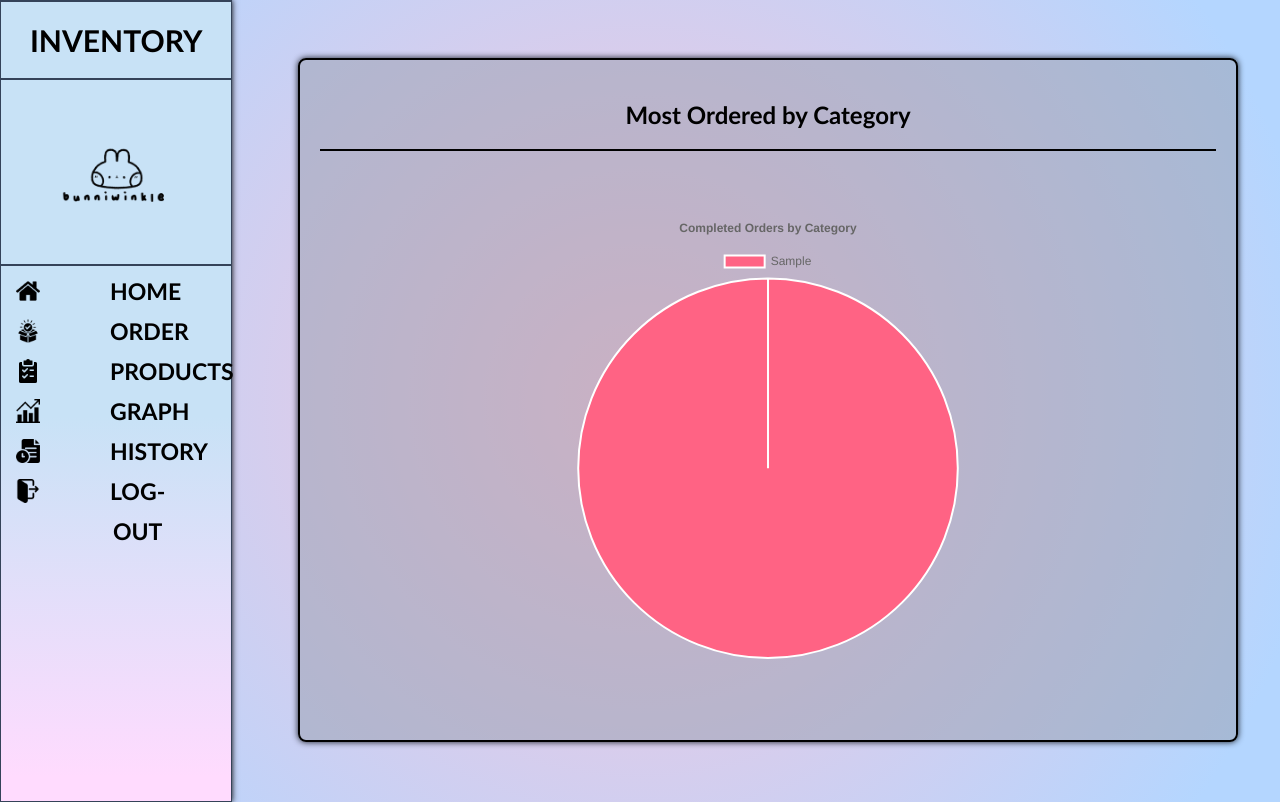
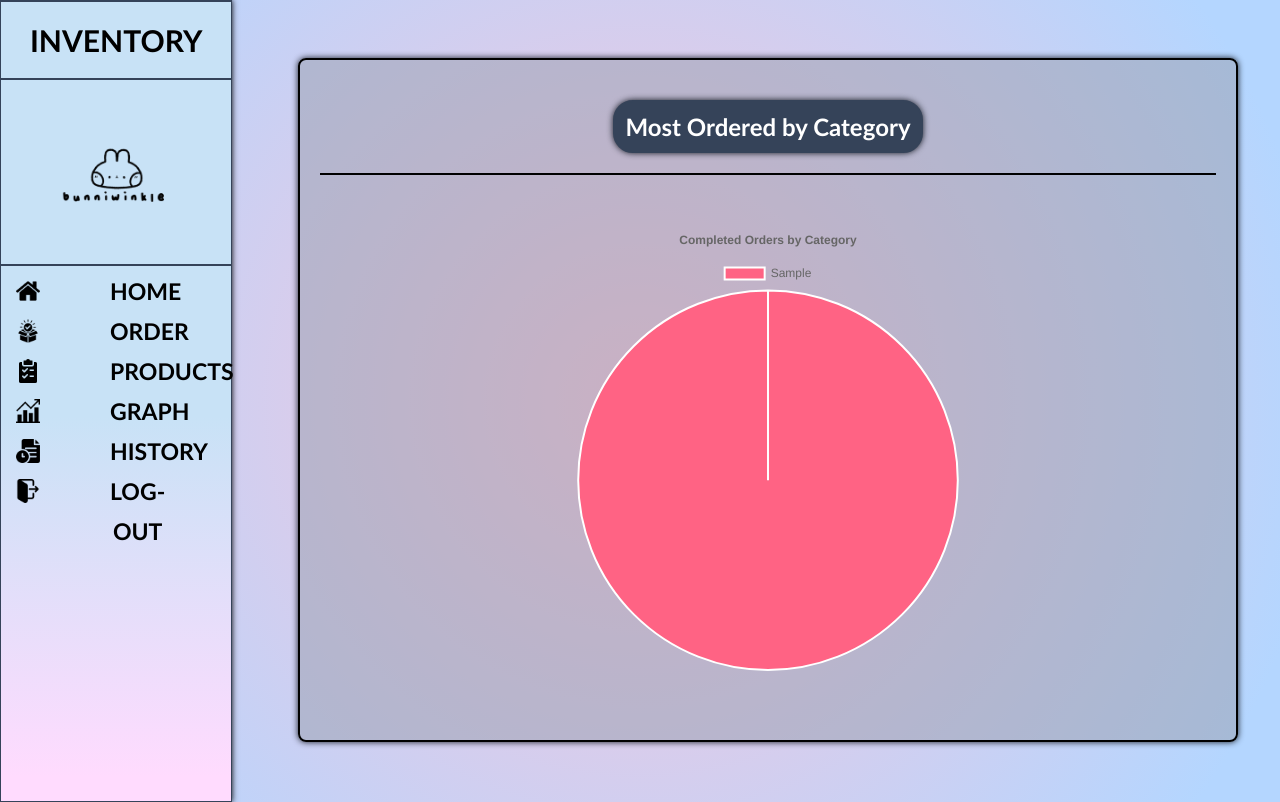
Before and after one commit to ArinGitPort/OnlineShopWebsite, a PHP site: page /graph.php in a window 1280 px wide. Run offline with PHP 8.4, Linux system fonts and the light colour scheme; tables that the repository leaves empty hold one stand-in row (values such as "Sample post").

Commit message:
Graph Design

```diff
--- a/stylingfile/graph.css
+++ b/stylingfile/graph.css
@@ -35,3 +35,14 @@ body {
     width: 100%;
 
 }
+
+
+h2{
+    border: solid 2px #354359;
+    border-radius: 20px;
+    padding: 10px;
+    box-shadow: 0 0 6px rgba(21, 26, 35, 1);
+    background-color: #354359;
+    color: white;
+
+}
```
